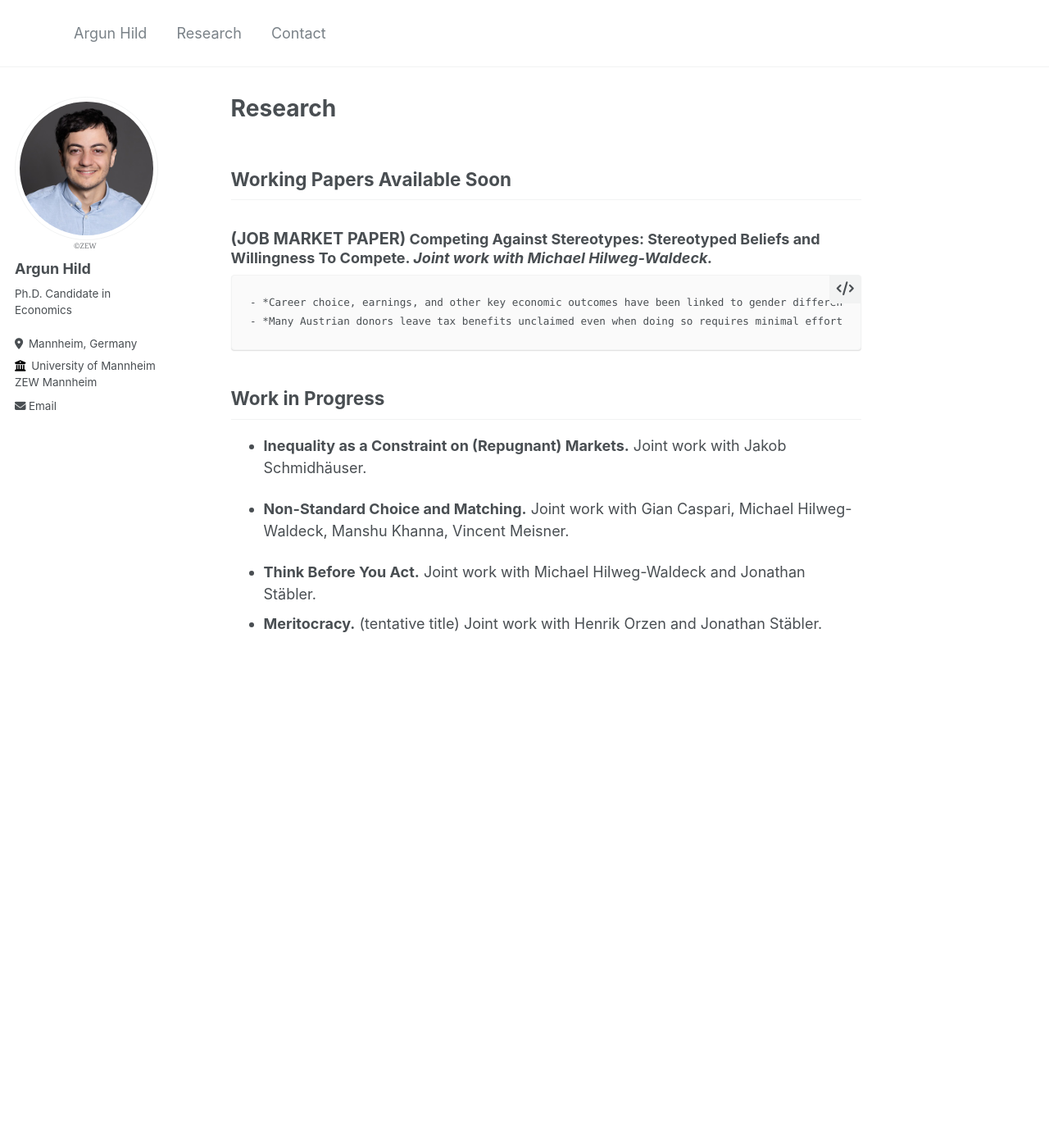
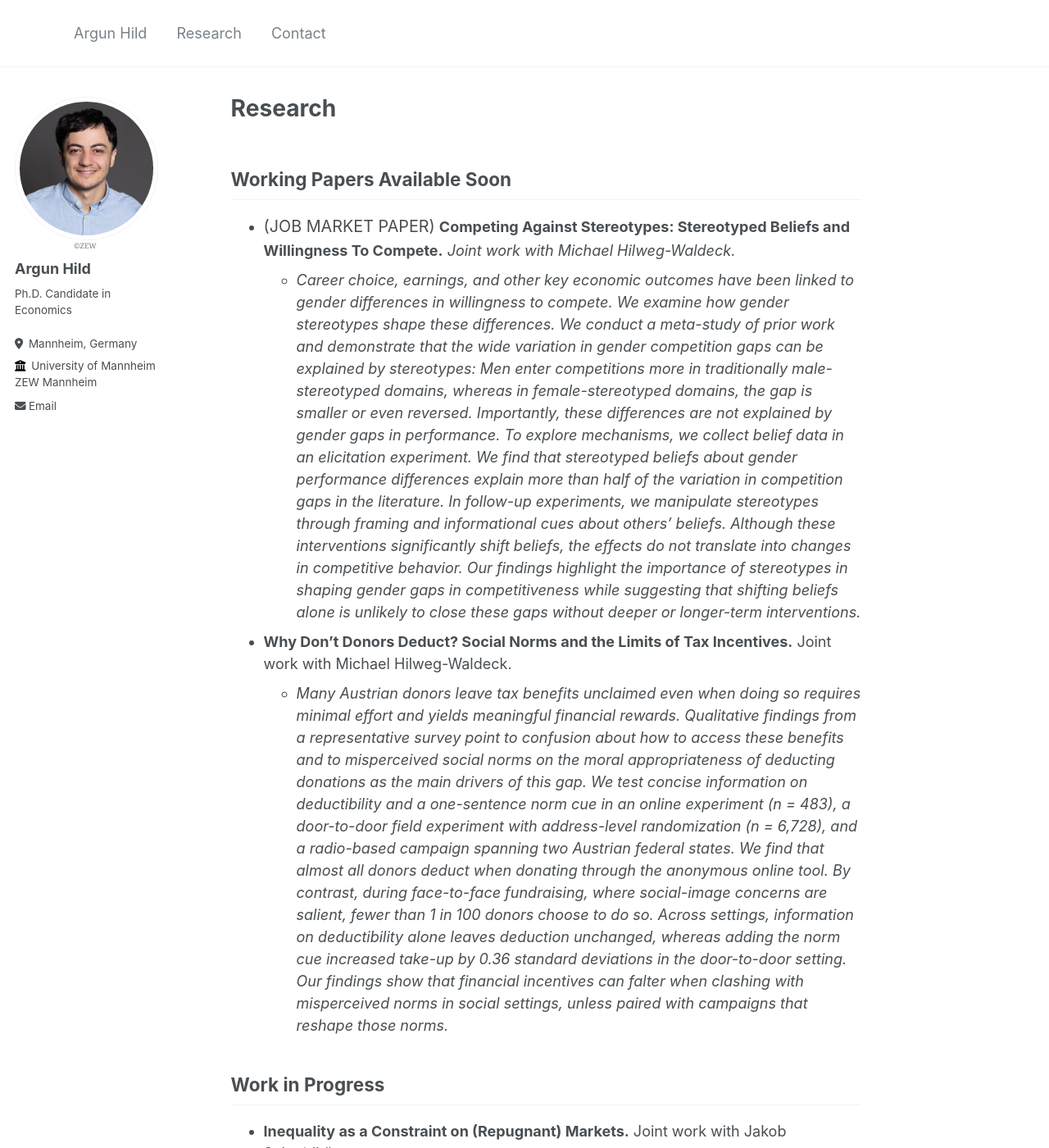
Before and after one commit to ArgunHild/argunhild.github.io, a Jekyll site: the page built from _pages/research.md, in a window 1280 px wide and 1400 px high. Shown: the whole window at 82% size. Built offline with Jekyll 4.4.1, drawn with Linux system fonts in a browser that asks for light colours.

Commit message:
trying to fix  title

```diff
--- a/_pages/research.md
+++ b/_pages/research.md
@@ -10,8 +10,9 @@ sitemap: false
 - Paper 2: Description of paper 2. -->
 
 ## Working Papers Available Soon
-### <span style="font-size:1.1em;">(JOB MARKET PAPER)</span> **Competing Against Stereotypes: Stereotyped Beliefs and Willingness To Compete.**  *Joint work with Michael Hilweg-Waldeck.*
+- <span style="font-size:1.1em;">(JOB MARKET PAPER)</span> **Competing Against Stereotypes: Stereotyped Beliefs and Willingness To Compete.**  *Joint work with Michael Hilweg-Waldeck.*
     - *Career choice, earnings, and other key economic outcomes have been linked to gender differences in willingness to compete. We examine how gender stereotypes shape these differences. We conduct a meta-study of prior work and demonstrate that the wide variation in gender competition gaps can be explained by stereotypes: Men enter competitions more in traditionally male-stereotyped domains, whereas in female-stereotyped domains, the gap is smaller or even reversed. Importantly, these differences are not explained by gender gaps in performance. To explore mechanisms, we collect belief data in an elicitation experiment. We find that stereotyped beliefs about gender performance differences explain more than half of the variation in competition gaps in the literature. In follow-up experiments, we manipulate stereotypes through framing and informational cues about others' beliefs. Although these interventions significantly shift beliefs, the effects do not translate into changes in competitive behavior. Our findings highlight the importance of stereotypes in shaping gender gaps in competitiveness while suggesting that shifting beliefs alone is unlikely to close these gaps without deeper or longer-term interventions.*
+
 - **Why Don’t Donors Deduct? Social Norms and the Limits of Tax Incentives.**  Joint work with Michael Hilweg-Waldeck.
     - *Many Austrian donors leave tax benefits unclaimed even when doing so requires minimal effort and yields meaningful financial rewards. Qualitative findings from a representative survey point to confusion about how to access these benefits and to misperceived social norms on the moral appropriateness of deducting donations as the main drivers of this gap. We test concise information on deductibility and a one-sentence norm cue in an online experiment (n = 483), a door-to-door field experiment with address-level randomization (n = 6,728), and a radio-based campaign spanning two Austrian federal states. We find that almost all donors deduct when donating through the anonymous online tool. By contrast, during face-to-face fundraising, where social-image concerns are salient, fewer than 1 in 100 donors choose to do so. Across settings, information on deductibility alone leaves deduction unchanged, whereas adding the norm cue increased take-up by 0.36 standard deviations in the door-to-door setting. Our findings show that financial incentives can falter when clashing with misperceived norms in social settings, unless paired with campaigns that reshape those norms.*
 
```
